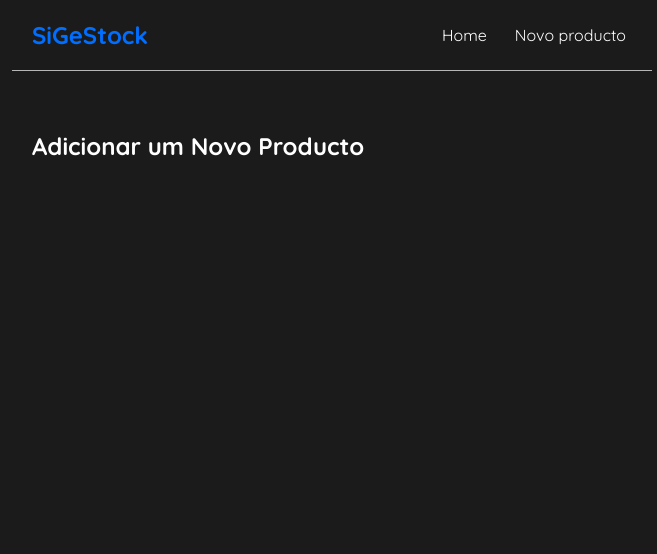
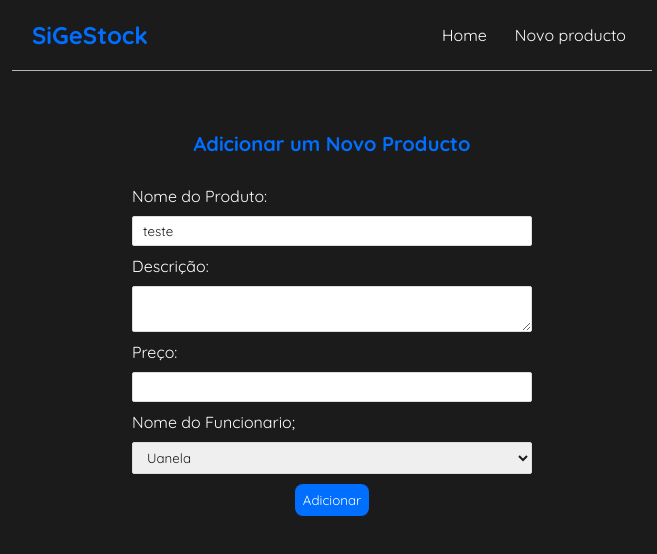
Before and after one commit to GeorgeSamuel92/CURSO_YOUTUBE---curso-completo-de-react-para-iniciantes-gratuito, a React (Create React App) app: page /create in a window 1280 px wide. Shown: the top 554 px of the page, without its empty margins (308-965 px from the left). Built offline with nearby package versions, Linux system fonts and the light colour scheme.

Commit message:
aula_26 - Como criar inputs controlado com useState

```diff
--- /dev/null
+++ b/src/components/ErrorMessage.js
@@ -0,0 +1,11 @@
+
+export default function ErrorMessage({ message }) {
+    return (
+        <div>
+            <p className="error-message" >
+                <span>! </span>
+                {message}
+            </p>
+        </div>
+    )
+}
--- a/src/index.css
+++ b/src/index.css
@@ -136,3 +136,39 @@ main {
     background-position: 100% 0;
   }
 }
+
+/* Formulário para criar novo producto */
+.create {
+  max-width: 400px;
+  margin: 0 auto;
+  text-align: center;
+}
+.create label {
+  text-align: left;
+  display: block;
+}
+.create h2 {
+  font-size: 20px;
+  color: var(--primary-color);
+  margin-bottom: 30px;
+}
+.create input,
+.create textarea,
+.create select {
+  width: 100%;
+  padding: 6px 10px;
+  margin: 10px 0;
+  border: 1px solid #ddd;
+  box-sizing: border-box;
+  display: block;
+  border-radius: 0.125rem;
+  color: #1b1b1b;
+}
+.create button {
+  background: var(--primary-color);
+  color: #fff;
+  border: 0;
+  padding: 8px;
+  border-radius: 8px;
+  cursor: pointer;
+}
--- a/src/pages/Create.js
+++ b/src/pages/Create.js
@@ -1,9 +1,49 @@
-import React from "react";
+import { useState } from 'react';
+export default function Create() {
+  const [name, setName] = useState('teste');
+  const [description, setDescription] = useState("");
+  const [price, setPrice] = useState("");
+  const [worker, setWorker] = useState('Uanela');
 
-export default function Create() {
   return (
     <div className="create">
       <h2>Adicionar um Novo Producto</h2>
+      <form >
+        <label > Nome do Produto: </label>
+        <input
+          type="text"
+          value={name}
+          onChange={(e) => setName(e.target.value)}
+          required
+        />
+
+        <label > Descrição: </label>
+        <textarea
+          type="text"
+          value={description}
+          onChange={(e) => setDescription(e.target.value)}
+
+          required > </textarea>
+
+        <label > Preço: </label>
+        <input
+          type="number"
+          value={price}
+          onChange={(e) => setPrice(e.target.value)}
+          required />
+
+        <label > Nome do Funcionario; </label>
+        <select
+          value={worker}
+          onChange={(e) => setWorker(e.target.value)}
+        >
+          <option value="Uanela">Uanela</option>
+          <option value="Como">Como</option>
+          <option value="Parker">Parker</option>
+        </select>
+        <button type="submit">Adicionar</button>
+
+      </form>
     </div>
   );
 }
--- a/src/pages/Home.js
+++ b/src/pages/Home.js
@@ -1,8 +1,7 @@
-import { faCircleNotch } from "@fortawesome/free-solid-svg-icons";
-import { FontAwesomeIcon } from "@fortawesome/react-fontawesome";
 import { useFetch } from "../utils/useFetch.js";
 import ProductsList from "../components/ProductsLists.js";
 import ProductsDetailsSkeleton from "../components/ProductsDetailsSkeleton.js";
+import ErrorMessage from "../components/ErrorMessage.js";
 
 
 export default function Home() {
@@ -10,13 +9,7 @@ export default function Home() {
 
     return (
         <div className="home">
-            {isError && (
-                <p className="error-message" >
-                    <span>! </span>
-                    {error.message}
-                </p>
-            )}
-
+            {isError && <ErrorMessage  message={error.message} />}
             {isLoading && <ProductsDetailsSkeleton title="Todos Productos" />}
             {products && <ProductsList products={products} title="Todos Productos" />}
         </div>
--- a/src/pages/ProductDetalis.js
+++ b/src/pages/ProductDetalis.js
@@ -1,6 +1,7 @@
 import { useParams } from 'react-router-dom';
 import { useFetch } from '../utils/useFetch';
 import ProductsDetailsSkeleton from '../components/ProductsDetailsSkeleton';
+import ErrorMessage from '../components/ErrorMessage';
 
 export default function ProductDetails() {
     const { id } = useParams();
@@ -8,7 +9,7 @@ export default function ProductDetails() {
 
     return (
         <div className="product-details">
-            {isError && <p>{error.message}</p>}
+            {isError && <ErrorMessage  message={error.message} />}
             {isLoading && <ProductsDetailsSkeleton />}
             {product && (
                 <article>
```
